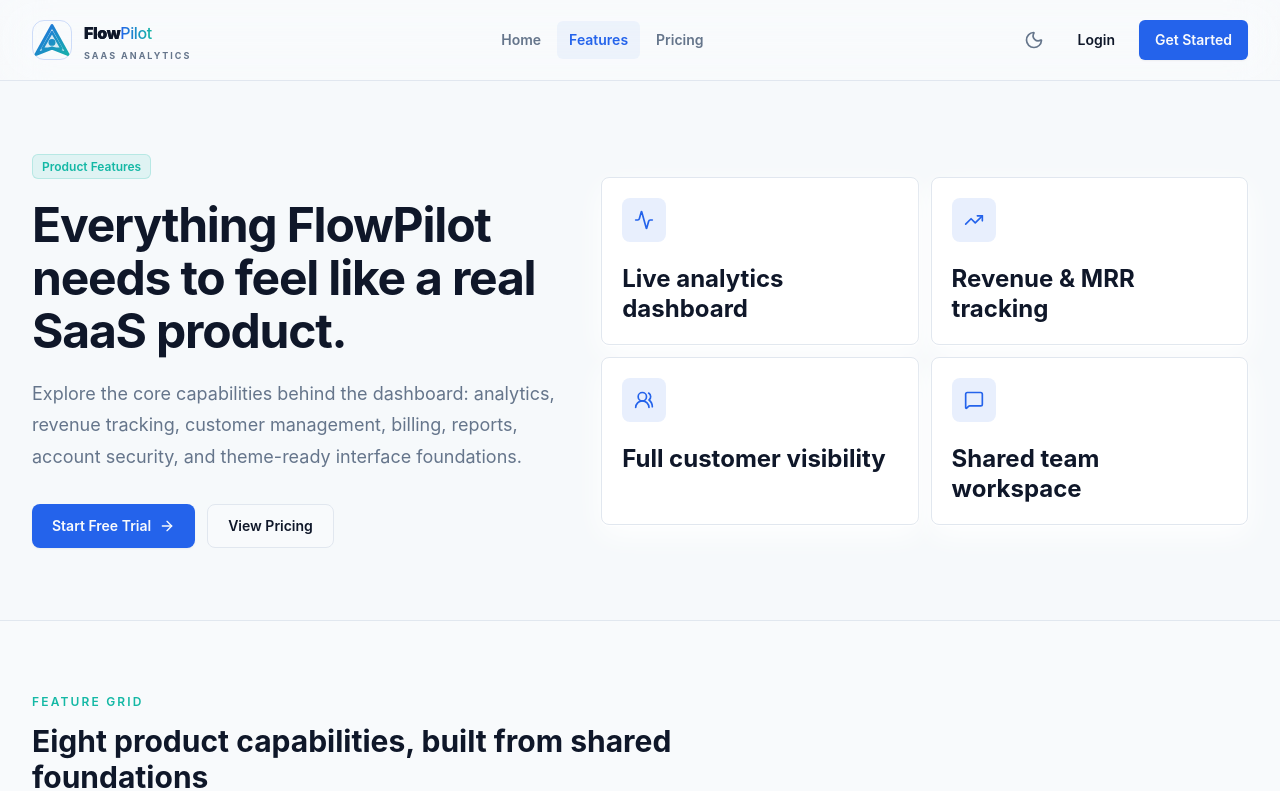
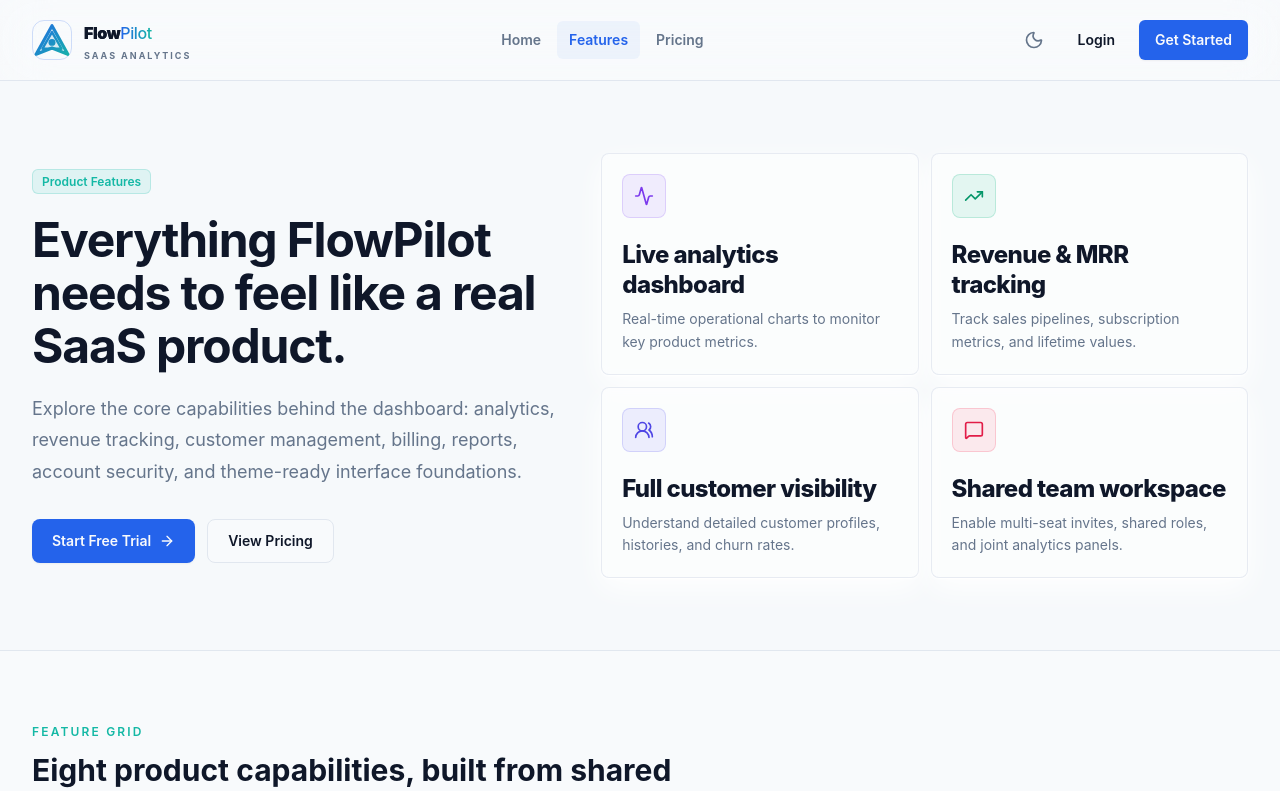
Before and after one commit to shantopaul/SaaS-Dashboard-Website, a React (Vite) app: page /features in a window 1280 px wide. Shown: the top 791 px of the page. Built offline with nearby package versions, Linux system fonts and the light colour scheme.

Commit message:
Optimize Features Page Hero highlight cards with detailed titles, descriptions, custom colorful badges, and glassmorphism styling

```diff
--- a/src/pages/public/FeaturesPage.tsx
+++ b/src/pages/public/FeaturesPage.tsx
@@ -27,6 +27,7 @@ import {
   SectionHeader,
 } from "@/components";
 import { featureItems } from "@/data";
+import { cn } from "@/utils";
 
 const featureIconMap: Record<string, LucideIcon> = {
   Activity,
@@ -39,6 +40,44 @@ const featureIconMap: Record<string, LucideIcon> = {
   TrendingUp,
   UsersRound,
 };
+
+const heroFeatureHighlights = [
+  {
+    title: "Live analytics dashboard",
+    description: "Real-time operational charts to monitor key product metrics.",
+    icon: Activity,
+    colorClass:
+      "bg-violet-500/10 text-violet-600 dark:text-violet-400 border-violet-500/20",
+    hoverBorder: "hover:border-violet-500/30 dark:hover:border-violet-500/20",
+  },
+  {
+    title: "Revenue & MRR tracking",
+    description:
+      "Track sales pipelines, subscription metrics, and lifetime values.",
+    icon: TrendingUp,
+    colorClass:
+      "bg-emerald-500/10 text-emerald-600 dark:text-emerald-400 border-emerald-500/20",
+    hoverBorder: "hover:border-emerald-500/30 dark:hover:border-emerald-500/20",
+  },
+  {
+    title: "Full customer visibility",
+    description:
+      "Understand detailed customer profiles, histories, and churn rates.",
+    icon: UsersRound,
+    colorClass:
+      "bg-indigo-500/10 text-indigo-600 dark:text-indigo-400 border-indigo-500/20",
+    hoverBorder: "hover:border-indigo-500/30 dark:hover:border-indigo-500/20",
+  },
+  {
+    title: "Shared team workspace",
+    description:
+      "Enable multi-seat invites, shared roles, and joint analytics panels.",
+    icon: MessageSquare,
+    colorClass:
+      "bg-rose-500/10 text-rose-600 dark:text-rose-400 border-rose-500/20",
+    hoverBorder: "hover:border-rose-500/30 dark:hover:border-rose-500/20",
+  },
+];
 
 const detailedSections = [
   {
@@ -143,20 +182,35 @@ export function FeaturesPage() {
             initial={{ opacity: 0, y: 26 }}
             transition={{ delay: 0.12, duration: 0.6, ease: "easeOut" }}
           >
-            {featureItems.slice(0, 4).map((feature) => {
-              const Icon = featureIconMap[feature.iconName] ?? Sparkles;
+            {heroFeatureHighlights.map((feature) => {
+              const Icon = feature.icon;
 
               return (
                 <Card
-                  className="transition-all duration-300 hover:scale-[1.02] hover:shadow-card-hover hover:border-primary/20"
-                  key={feature.id}
+                  className={cn(
+                    "transition-all duration-300 hover:scale-[1.02] hover:shadow-card-hover border-border/80 bg-card/60 backdrop-blur-sm",
+                    feature.hoverBorder,
+                  )}
+                  key={feature.title}
                 >
-                  <CardHeader>
-                    <div className="flex size-11 items-center justify-center rounded-lg bg-primary/10 text-primary">
+                  <CardHeader className="pb-2">
+                    <div
+                      className={cn(
+                        "flex size-11 items-center justify-center rounded-lg border",
+                        feature.colorClass,
+                      )}
+                    >
                       <Icon aria-hidden="true" className="size-5" />
                     </div>
-                    <CardTitle className="pt-4">{feature.title}</CardTitle>
+                    <CardTitle className="pt-4 text-heading-md font-extrabold tracking-tight text-foreground">
+                      {feature.title}
+                    </CardTitle>
                   </CardHeader>
+                  <CardContent>
+                    <p className="text-body-sm text-muted-foreground leading-relaxed">
+                      {feature.description}
+                    </p>
+                  </CardContent>
                 </Card>
               );
             })}
```
Also changed, not shown: 1 other file (tests, documents, lock files or other folders).
